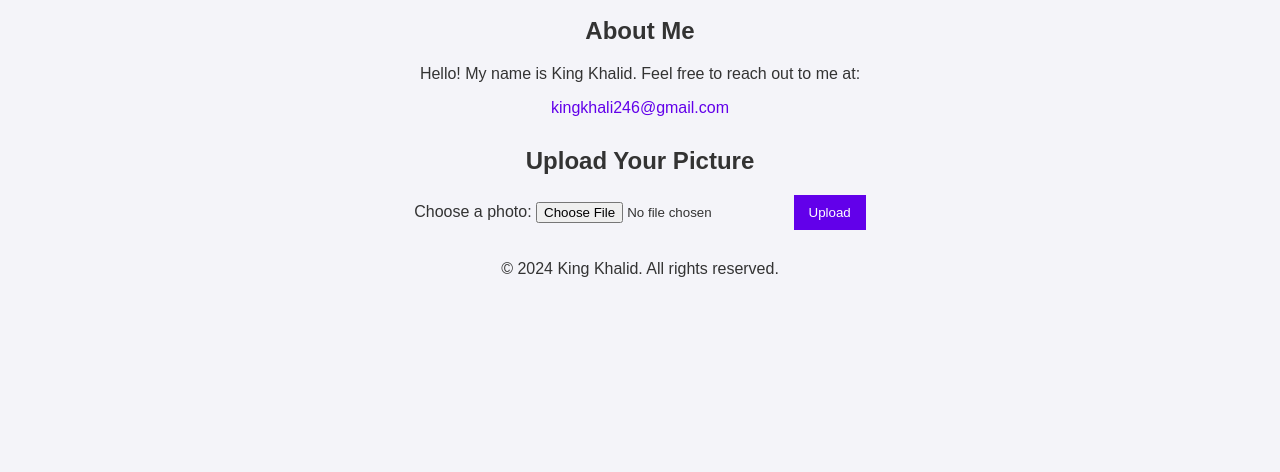
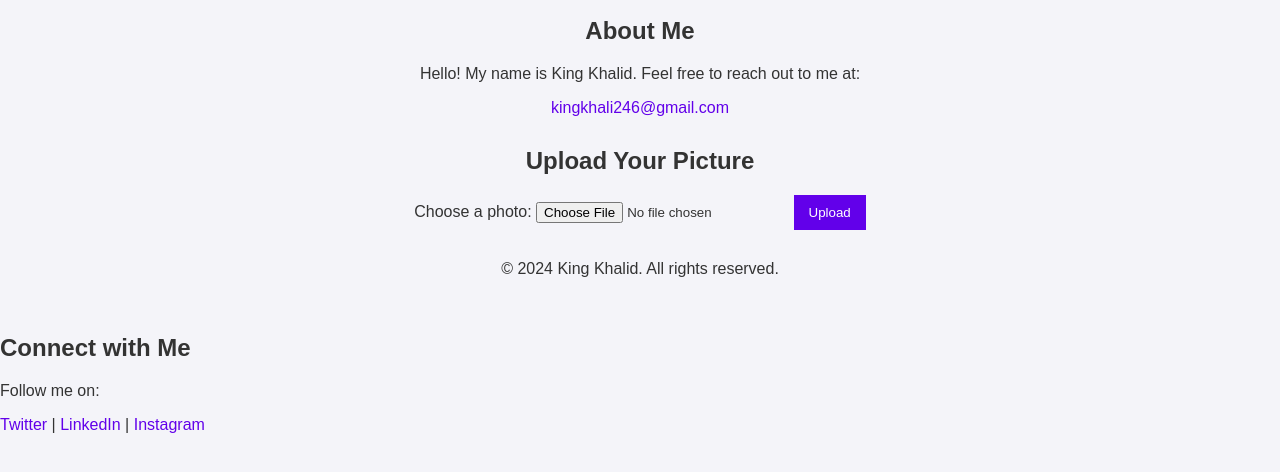
Before and after one commit to mrkhalid000/Khalid-site, a plain HTML site: page index.html in a window 1280 px wide. Shown: the part 100-572 px from the top of the page. Drawn offline with Linux system fonts and the light colour scheme.

Commit message:
Update index.html

```diff
--- a/index.html
+++ b/index.html
@@ -32,3 +32,10 @@
     </div>
 </body>
 </html>
+<section class="social-media">
+    <h2>Connect with Me</h2>
+    <p>Follow me on:</p>
+    <a href="https://twitter.com/yourprofile" target="_blank">Twitter</a> |
+    <a href="https://linkedin.com/in/yourprofile" target="_blank">LinkedIn</a> |
+    <a href="https://instagram.com/yourprofile" target="_blank">Instagram</a>
+</section>
```
